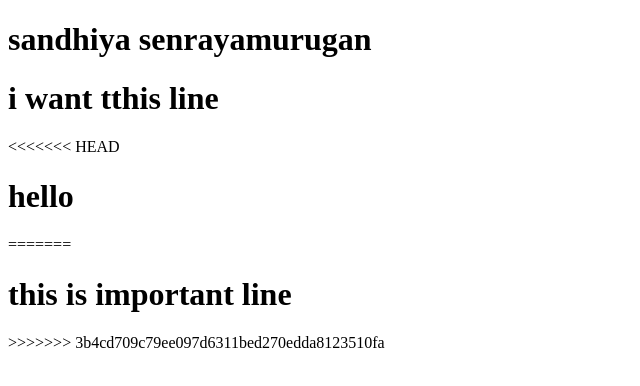
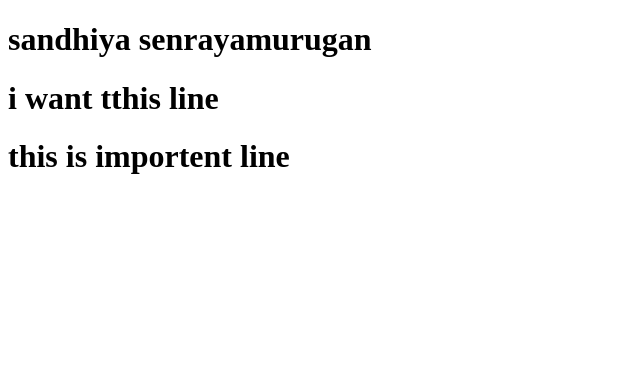
Before and after one commit to Sandhiyajeya/Student_Register, a plain HTML site: page index.html in a window 1280 px wide. Shown: the whole page, without its empty margins (0-640 px from the left). Drawn offline with Linux system fonts and the light colour scheme.

Commit message:
feat :new confit

```diff
--- a/index.html
+++ b/index.html
@@ -6,11 +6,8 @@
         </head>
         <h1>sandhiya senrayamurugan</h1>
         <h1>i want tthis line</h1>
-<<<<<<< HEAD
-        <h1>hello</h1>
-=======
-        <h1> this is important line</h1>
->>>>>>> 3b4cd709c79ee097d6311bed270edda8123510fa
+        <h1> this is importent line</h1>
+
     </body>
 
 </html>
```
